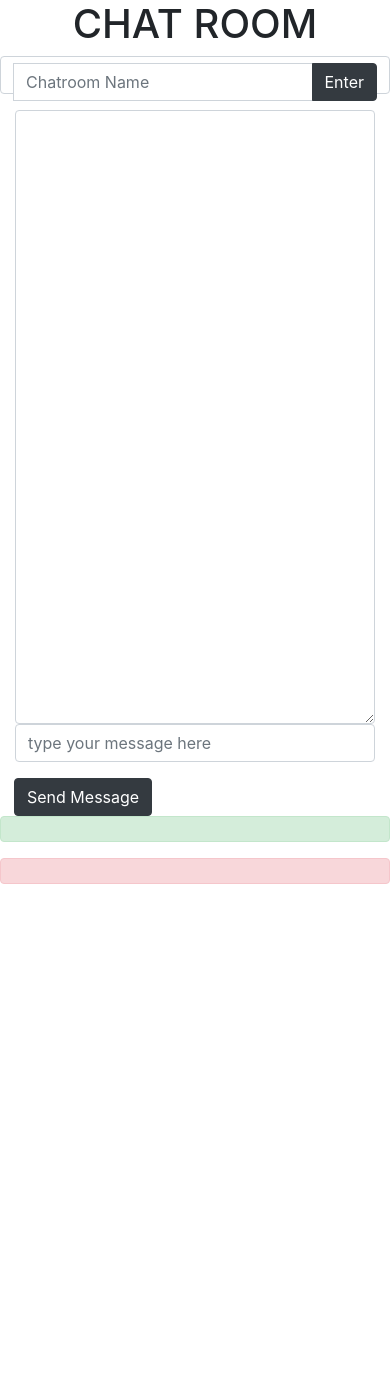
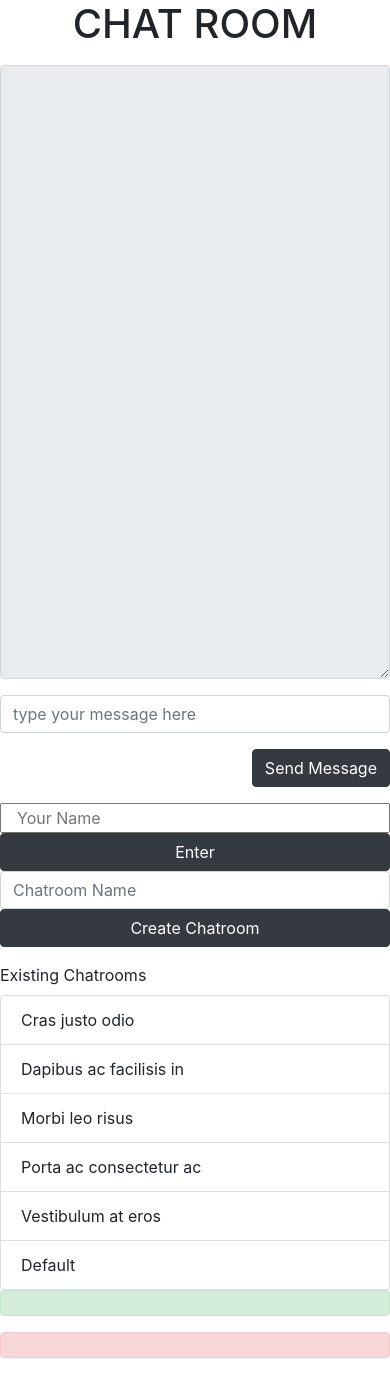
Before and after one commit to grepatel/Web, a Flask app: page / in a window 390 px wide. Before the commit the page ends 884 px from the top, so only its background shows below. Run offline with Flask 2, Linux system fonts and the light colour scheme; some libraries are stand-ins or nearby versions.

Commit message:
added chatroom basics. Server side snapshot pending

```diff
--- a/Flask/project2/static/script.js
+++ b/Flask/project2/static/script.js
@@ -1,22 +1,48 @@
 
 document.addEventListener('DOMContentLoaded',() =>
 {
-        if(!localStorage.getItem('chatUserName'))
+        if(!localStorage.getItem('username'))
         {
-            localStorage.setItem('chatUserName','');
+            localStorage.setItem('username','');
             document.querySelector('#frmChatName').style.display='block';
+            document.querySelector('#btnChangeChatName').style.display='none';
         }
         else
         {
+
+            document.querySelector('#msg').innerHTML = "Hello " + localStorage.getItem('username') + "!!";
             document.querySelector('#frmChatName').style.display='none';
+            document.querySelector('#btnChangeChatName').style.display='block';
         }
 
-        document.querySelector('button').onclick = () =>
+        if(!localStorage.getItem('chatroomname'))
+        {
+            const chatroomName='Default';
+            localStorage.setItem('chatroomname',chatroomName);
+            AddListItem('#lstChatroom',chatroomName);
+        }
+
+        document.querySelector('#btnChatName').onclick = () =>
         {
 
             let chatName = document.getElementById('chatUserName').value;
-            localStorage.setItem('chatUserName',chatName);
-            document.querySelector('#msg').innerHTML = 'Hello ' + chatName + '!!';
+            localStorage.setItem('username',chatName);
+            document.querySelector('#msg').innerHTML = "Hello " + chatName + "!!";
+            document.querySelector('#frmChatName').style.display='none';
+            document.querySelector('#btnChangeChatName').style.display='block';
+
+        }
+
+        document.querySelector('#btnChangeChatName').onclick = () =>
+        {
+            document.querySelector('#frmChatName').style.display='block';
+            document.querySelector('#btnChangeChatName').style.display='none';
+        }
+
+        document.querySelector("#btnCreateChatroom").onclick = () =>
+        {
+            chatroomName=document.querySelector('#txtChatroomName').value;
+            AddListItem('#lstChatroom',chatroomName);
         }
 
     var socket = io();
@@ -25,7 +51,7 @@ document.addEventListener('DOMContentLoaded',() =>
 
         document.querySelector('#btnSendMsg').onclick = () =>
         {
-                const msg = localStorage.getItem('chatUserName') + ": " + document.querySelector('#txtMsg').value + '\n';
+                const msg = localStorage.getItem('username') + ": " + document.querySelector('#txtMsg').value + '\n';
                 socket.emit('send message',{'message':msg});
                 document.querySelector('#txtMsg').value='';
         };
@@ -36,3 +62,13 @@ document.addEventListener('DOMContentLoaded',() =>
           document.querySelector('#txtChatWindow').value=data.chatText;
     });
 });
+
+function AddListItem(ulId,liText)
+{
+                var ul = document.querySelector(ulId);
+                 var li = document.createElement('li');
+                li.appendChild(document.createTextNode(liText));
+                li.setAttribute('id', liText);
+                li.setAttribute('class','list-group-item')
+                ul.appendChild(li);
+}
--- a/Flask/project2/templates/index.html
+++ b/Flask/project2/templates/index.html
@@ -1,22 +1,39 @@
 {% extends "layout.html" %}
-
+{% block heading %}
+{% endblock %}
 {% block body %}
-    <form id="frmChatName" class="form-control col-md-4 col-md-offset-4">
-        <div class="input-group mb-3">
-            <label class="sr-only" >Enter your chatroom name:</label>
-            <input class="form-control" id="chatUserName" name="chatUserName" placeholder="Chatroom Name" required>
-            <div class="input-group-append">
-                <button class="btn btn-dark" type="button">Enter</button>
+<div class="row">
+    <div class="container col-md-9">
+        <h4 id="msg" class="col"></h4>
+        <div>
+            <textarea class="form-control" rows="25" id="txtChatWindow" name="txtChatWindow"
+                      readonly>{{chatText}}</textarea>
+            <p></p>
+            <input class="form-control" id="txtMsg" name="txtMsg" placeholder="type your message here" required>
+            <p></p>
+            <div class="clearfix">
+                <button id="btnSendMsg" class="btn btn-dark float-right" type="submit">Send Message</button>
             </div>
+            <p></p>
         </div>
-    </form>
-    <p id="msg"></p>
-     <div class="col-md-8">
-            <textarea class="form-control"  rows="25" id="txtChatWindow" name="txtChatWindow">{{chatText}}</textarea>
-            <input class="form-control" id="txtMsg" name="txtMsg" placeholder="type your message here" required>
-            <p>   </p>
-            <div class="input-group-append">
-                <button id="btnSendMsg" class="btn btn-dark" type="submit" >Send Message</button>
-            </div>
+    </div>
+    <div class="container col-md-3">
+        <div id="frmChatName" class="md-3">
+           <input id="chatUserName" class="col" name="chatUserName" placeholder="Your Name" required>
+            <button id="btnChatName" class="btn btn-dark col" type="button">Enter</button>
         </div>
+        <button id="btnChangeChatName" class="form-control col btn btn-dark " type="button">Update User Name</button>
+        <input class="form-control" id="txtChatroomName" name="txtChatroomName" placeholder="Chatroom Name" required>
+        <button id="btnCreateChatroom" class="btn btn-dark col" type="submit">Create Chatroom</button>
+        <p></p>
+        <label class="chat-room">Existing Chatrooms</label>
+        <ul class="list-group" id="lstChatroom">
+            <li class="list-group-item">Cras justo odio</li>
+            <li class="list-group-item">Dapibus ac facilisis in</li>
+            <li class="list-group-item">Morbi leo risus</li>
+            <li class="list-group-item">Porta ac consectetur ac</li>
+            <li class="list-group-item">Vestibulum at eros</li>
+        </ul>
+    </div>
+</div>
 {% endblock %}
--- a/Flask/project2/templates/layout.html
+++ b/Flask/project2/templates/layout.html
@@ -4,6 +4,7 @@
    <meta charset="utf-8">
     <meta name="viewport" content="width=device-width, initial-scale=1">
       <title>chatroom</title>
+      <link href="style.css" rel="stylesheet">
       <link rel = "stylesheet" href = "https://stackpath.bootstrapcdn.com/bootstrap/4.1.1/css/bootstrap.min.css">
       <script src = "https://ajax.googleapis.com/ajax/libs/jquery/3.3.1/jquery.min.js"></script>
       <script src = "https://stackpath.bootstrapcdn.com/bootstrap/4.1.1/js/bootstrap.min.js"></script>
```
Also changed, not shown: Flask/project2/templates/style.css (added, +12 -0 lines).
